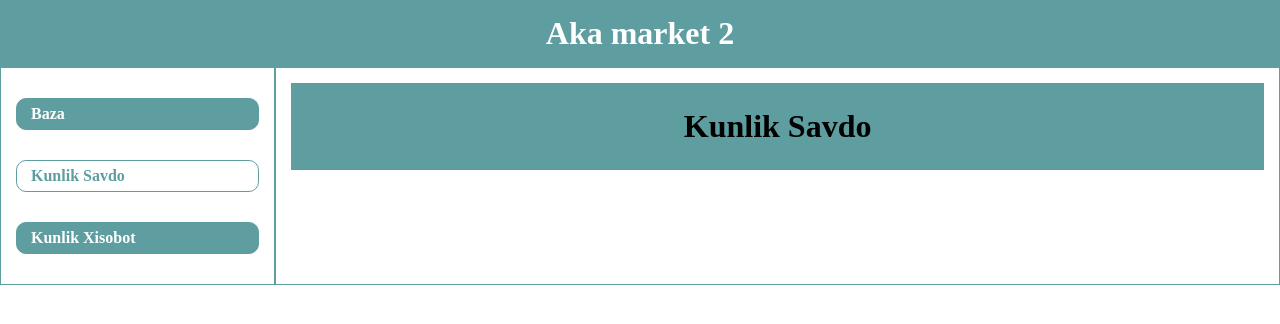
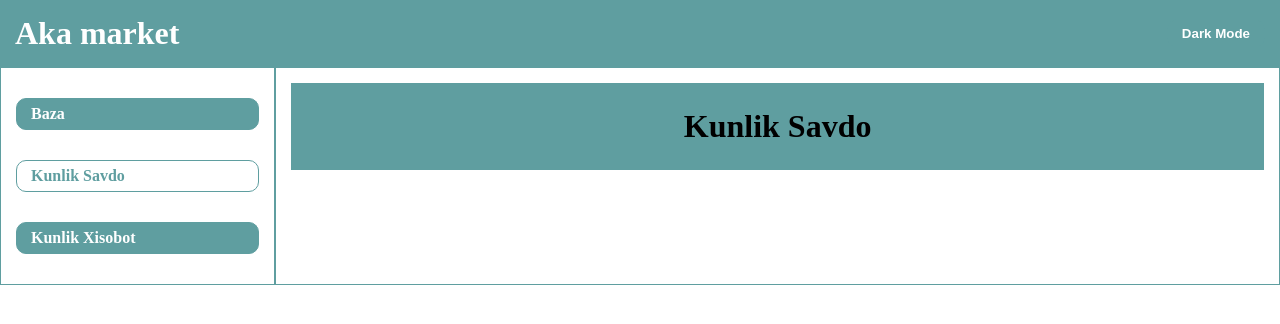
Before and after one commit to ArawidInCoding100494/newAkaMarket, a React (Vite) app: page / in a window 1280 px wide. Shown: the top 324 px of the page. Built offline with nearby package versions, Linux system fonts and the light colour scheme; the HTML template or start-up script is replaced by a standard one.

Commit message:
the fourth coment

```diff
--- a/src/LayOuts/RootLayOut/RootLayOut.jsx
+++ b/src/LayOuts/RootLayOut/RootLayOut.jsx
@@ -21,10 +21,41 @@ const RootLayOut = () => {
     return () => window.removeEventListener("scroll", handleScroll);
   }, []);
 
+
+
+
+  const [theme, setTheme] = useState("light")
+
+  useEffect(() => {
+    const savedTheme = localStorage.getItem("theme")
+    if(savedTheme){
+      setTheme(savedTheme)
+      document.documentElement.className = savedTheme
+    }
+  }, [])
+
+  useEffect(() => {
+    localStorage.setItem("theme", theme)
+    document.documentElement.className = theme
+  }, [theme])
+
+
+
+  const toggleTheme = () => {
+    setTheme(theme === "light" ? "dark" : "light")
+  }
+
+
+
+
+
   return (
     <div className="RootLayOut">
         <header>
-        <h1 className="RootLayOut-title">Aka market 2</h1>
+        <h1 className="RootLayOut-title">Aka market </h1>
+        <button className="btn" onClick={toggleTheme}>
+          {theme === "light" ?  "dark Mode" : "light Mode"}
+          </button>
         </header>
         <main>
             <div className="sides">
--- a/src/LayOuts/RootLayOut/RootLayOut.scss
+++ b/src/LayOuts/RootLayOut/RootLayOut.scss
@@ -1,12 +1,27 @@
 .RootLayOut{
+    min-height: 100vh;
 
 
-    &-title{
+
+    header{
+        display: flex;
+        align-items: center;
+        justify-content: space-between;
+        padding: 0 15px;
+        background-color: cadetblue;
+        color: white;
+
+
+         .RootLayOut-title{
         text-align: center;
         padding: 15px 0;
-        background-color: cadetblue;
-        color: white;
     }
+    }
+
+
+
+
+
 
 
     .sides{
--- a/src/components/ProductList/ProductList.scss
+++ b/src/components/ProductList/ProductList.scss
@@ -1,4 +1,6 @@
 .ProductList{
+
+
 
 
     &-title{
--- a/src/index.scss
+++ b/src/index.scss
@@ -27,3 +27,11 @@ a.active{
   background-color: white;
   color: cadetblue;
 }
+
+  .light{
+        background-color: white;
+    }
+
+    .dark{
+  background-color: rgba(95, 158, 160, 0.413);
+}
```
